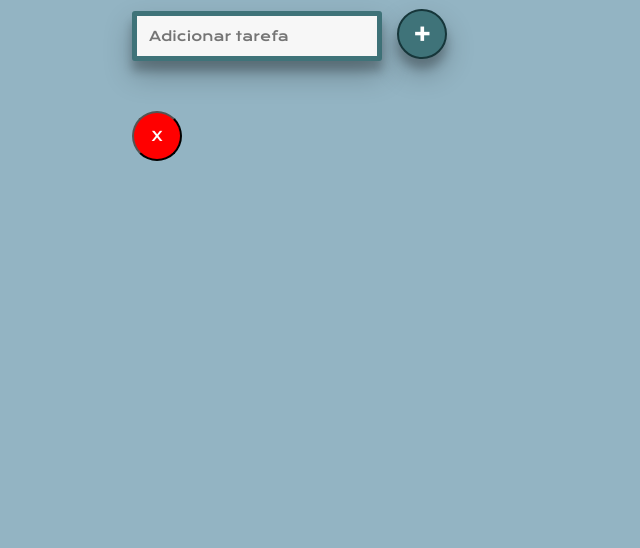
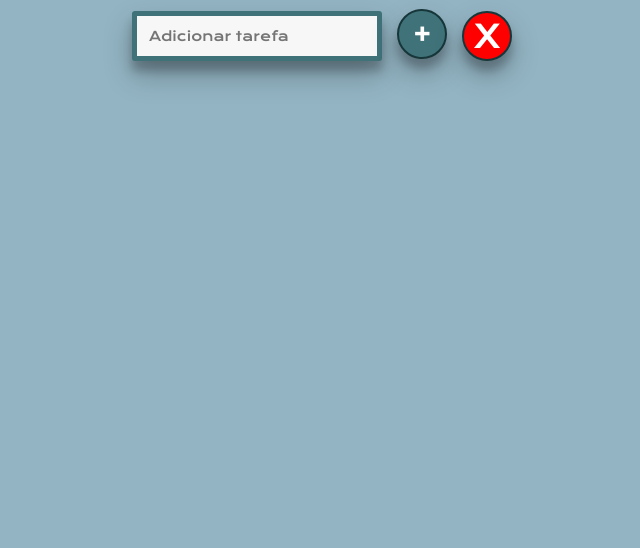
Before and after one commit to prspaulorenato/lista-de-tarefas, a plain HTML site: page index.html in a window 1280 px wide. Shown: the part 252-800 px from the top of the page, without its empty margins (344-984 px from the left). Drawn offline with nearby package versions, Linux system fonts and the light colour scheme; some packages are replaced by stand-ins of ours; a script that the page names is missing.

Commit message:
botao delete completado e funcional

```diff
--- a/index.html
+++ b/index.html
@@ -21,7 +21,7 @@
             <button id="btn-add" src="./img/add.png" type="submit">+</button>
         </form>
 
-        <button id="del">X</button>
+        <button id="del" type="submit">X</button>
 
         <ul id="lista-tarefas">
 
--- a/script.js
+++ b/script.js
@@ -16,7 +16,6 @@ $(document).ready(function () {
    $('#lista-tarefas').on('click', '.item-tarefa', function (e) {
       e.preventDefault()
       $(this).toggleClass('riscado');
-
       if ($(this).hasClass('riscado')) {
          Swal.fire({
             icon: 'success',
@@ -27,9 +26,13 @@ $(document).ready(function () {
       }
    });
 
-   $('#del').on('click',function(e){
-      const lista_tarefas = $('#lista-tarefas')
-      $(lista_tarefas).remove()
-   })
+   $('#del').on('click', function (e) {
+      e.preventDefault();
+      $('.riscado').fadeOut(500,function(){
+         $('this').remove();
+      })
+   });
+
+
 
 });
--- a/style.css
+++ b/style.css
@@ -91,10 +91,21 @@ h1{
     color: red;
 }
 
-#del{
+
+
+.container #del{
+    display: block;
     color: #fff;
     width: 50px;
     height: 50px;
     border-radius: 50%;
     background-color: red;
+    left: 330px;
+    bottom: 100px;
+    position: relative;
+    border:2px solid #16363a;
+    box-shadow: rgba(0, 0, 0, 0.25) 0px 14px 28px, rgba(0, 0, 0, 0.22) 0px 10px 10px;
+    cursor: pointer;
+    font-size: 32px;
+
 }
```
